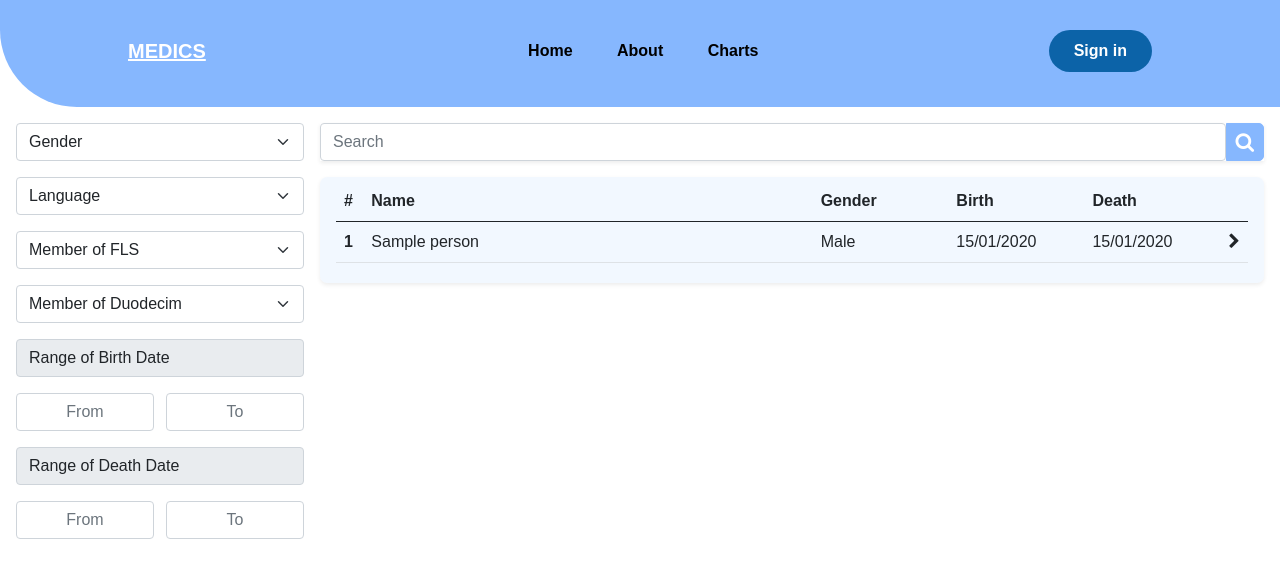
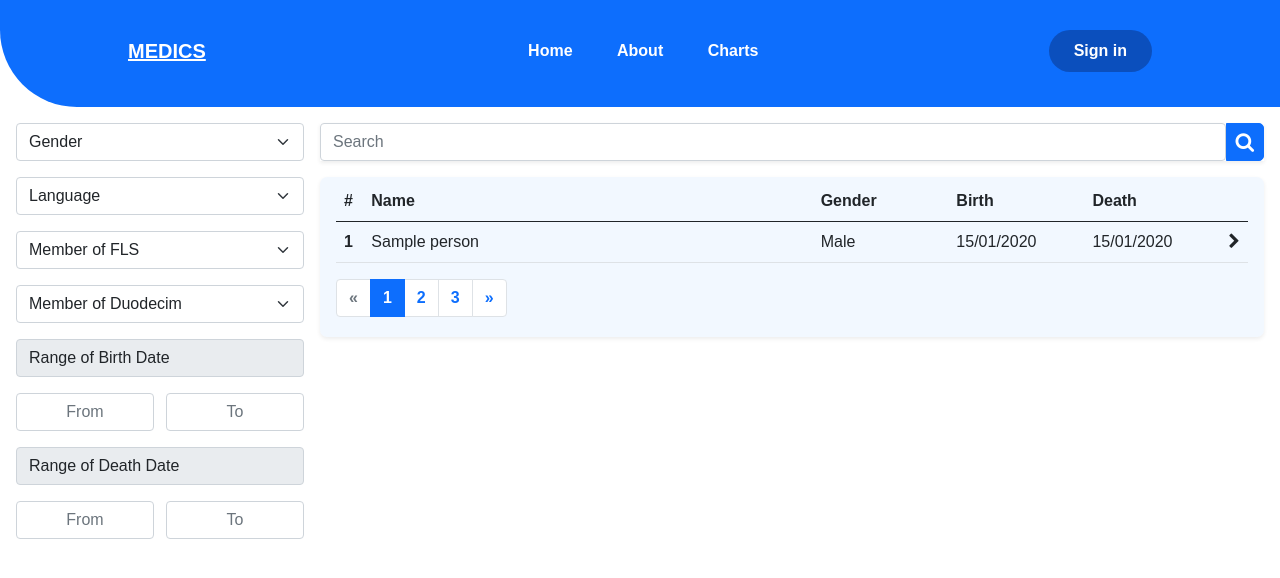
Before and after one commit to shukhrat121995/medics, a Django app: page / in a window 1280 px wide. Shown: the top 578 px of the page. Run offline with Django 3.2, Linux system fonts and the light colour scheme; tables that the repository leaves empty hold one stand-in row (values such as "Sample post"); some libraries are stand-ins or nearby versions; some web fonts are replaced.

Commit message:
some changes in style

```diff
--- a/static/pages/css/main.css
+++ b/static/pages/css/main.css
@@ -1,8 +1,8 @@
 @import url('https://fonts.googleapis.com/css2?family=Monda&display=swap');
 
 :root {
-  --primary: #86b7fe;
-  --secondary: #0c63a8;
+  --primary: #0d6efd;
+  --secondary: #0b4fbd;
 }
 
 * {
@@ -16,7 +16,6 @@ li, a, button {
     font-family: "Monda", sans-serif;
     font-weight: 600;
     font-size: 16px;
-    color: #c2dbfe;
     text-decoration: none;
 }
 
@@ -63,11 +62,12 @@ li, a, button {
 .nav__links li a {
     position: relative;
     text-decoration: none;
-    color: #000;
+    color: #ffffff;
 }
 
 .nav__links li a:hover {
-    color: #000;
+    color: #ffffff;
+    transition: transform 0.3s ease;
 }
 
 .nav__links li a::before {
@@ -78,7 +78,7 @@ li, a, button {
     height: 2px;
     bottom: 0;
     left: 0;
-    background-color: #000;
+    background-color: #ffffff;
     transform: scaleX(0);
     transition: transform 0.3s ease;
 }
@@ -98,7 +98,7 @@ li, a, button {
 }
 
 .sign_in:hover {
-    background-color: #074779;
+    background-color: #073b94;
 }
 
 .search {
--- a/templates/ajax/list_view.html
+++ b/templates/ajax/list_view.html
@@ -22,3 +22,23 @@
   {% endfor %}
   </tbody>
 </table>
+
+<nav aria-label="Page navigation example">
+  <ul class="pagination justify-content-start">
+    <li class="page-item disabled">
+      <a class="page-link" href="#" aria-label="Previous">
+        <span aria-hidden="true">&laquo;</span>
+        <span class="sr-only">Previous</span>
+      </a>
+    </li>
+    <li class="page-item active"><a class="page-link" href="#">1</a></li>
+    <li class="page-item"><a class="page-link" href="#">2</a></li>
+    <li class="page-item"><a class="page-link" href="#">3</a></li>
+    <li class="page-item">
+      <a class="page-link" href="#" aria-label="Next">
+        <span aria-hidden="true">&raquo;</span>
+        <span class="sr-only">Next</span>
+      </a>
+    </li>
+  </ul>
+</nav>
```
